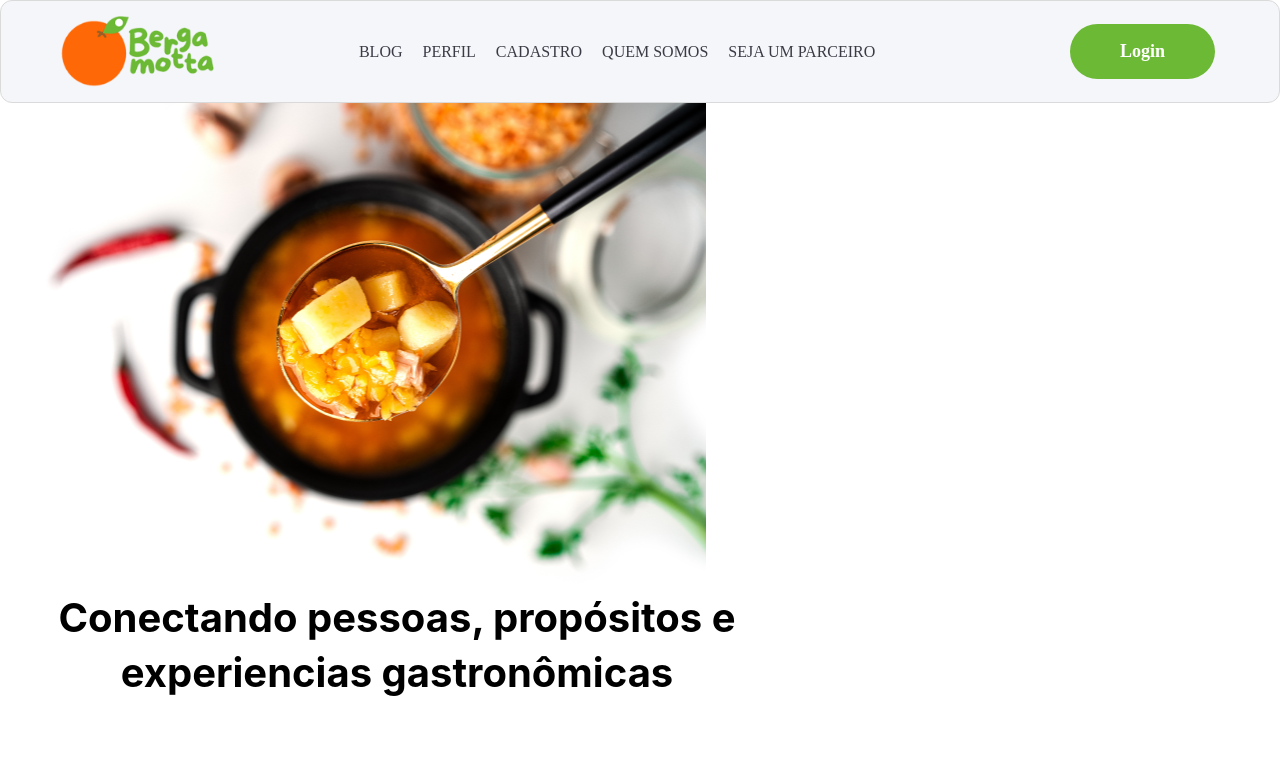
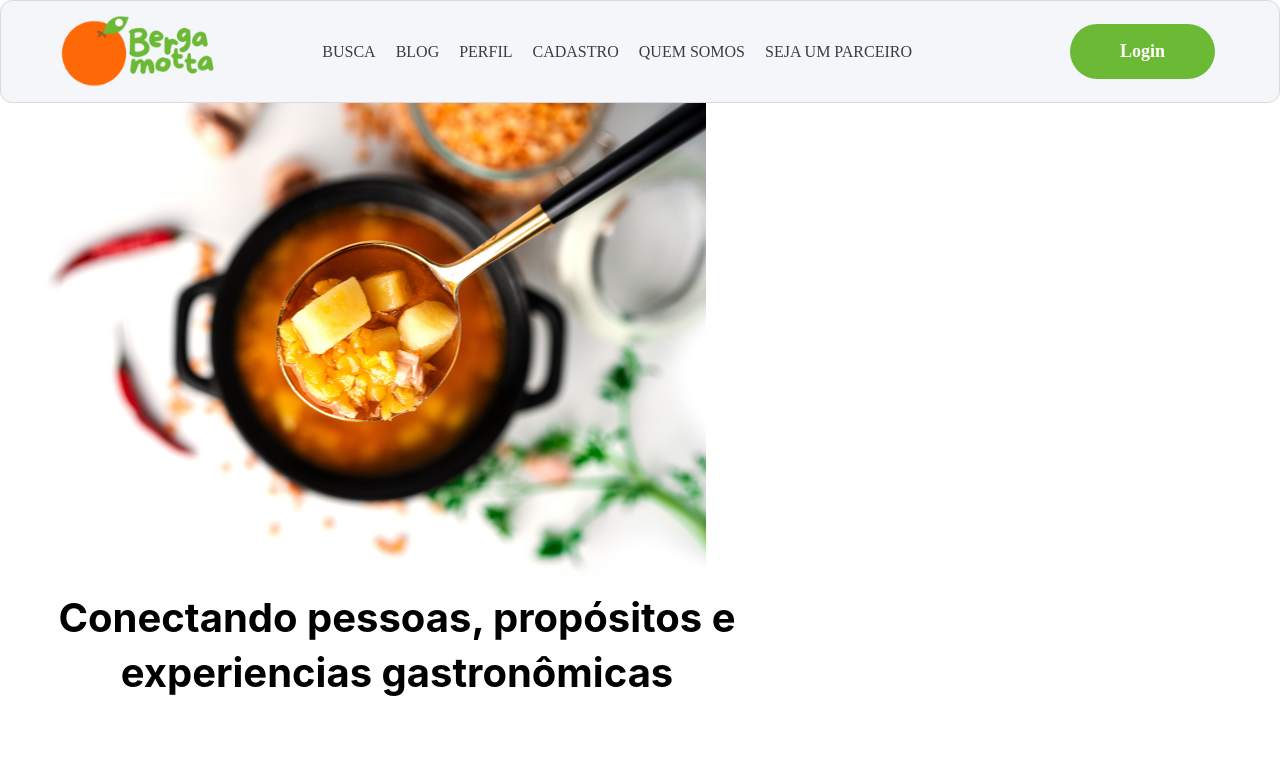
Before and after one commit to elenbrodt/bergamotta_frontend, a React (Create React App) app: page / in a window 1280 px wide. Shown: the top 773 px of the page. Built offline with nearby package versions, Linux system fonts and the light colour scheme.

Commit message:
update: header

```diff
--- a/src/components/Header/index.tsx
+++ b/src/components/Header/index.tsx
@@ -13,11 +13,12 @@ function Header() {
                 <ImgLogo src={Logo} alt="Logo Bergamotta" />
                 <Nav>
                     <Ul>
-                        <Li><NavLink to="">BLOG</NavLink></Li>
+                        <Li><NavLink to="/search">BUSCA</NavLink></Li>
+                        <Li><NavLink to="/blog">BLOG</NavLink></Li>
                         <Li><NavLink to="">PERFIL</NavLink></Li>
-                        <Li><NavLink to="">CADASTRO</NavLink></Li>
-                        <Li><NavLink to="">QUEM SOMOS</NavLink></Li>
-                        <Li><NavLink to="/sobrenos">SEJA UM PARCEIRO</NavLink></Li>
+                        <Li><NavLink to="/signin">CADASTRO</NavLink></Li>
+                        <Li><NavLink to="/sobrenos">QUEM SOMOS</NavLink></Li>
+                        <Li><NavLink to="">SEJA UM PARCEIRO</NavLink></Li>
                     </Ul>
                 </Nav>
                 <ButtonLogin text="Login" redirect="/login" />
```
